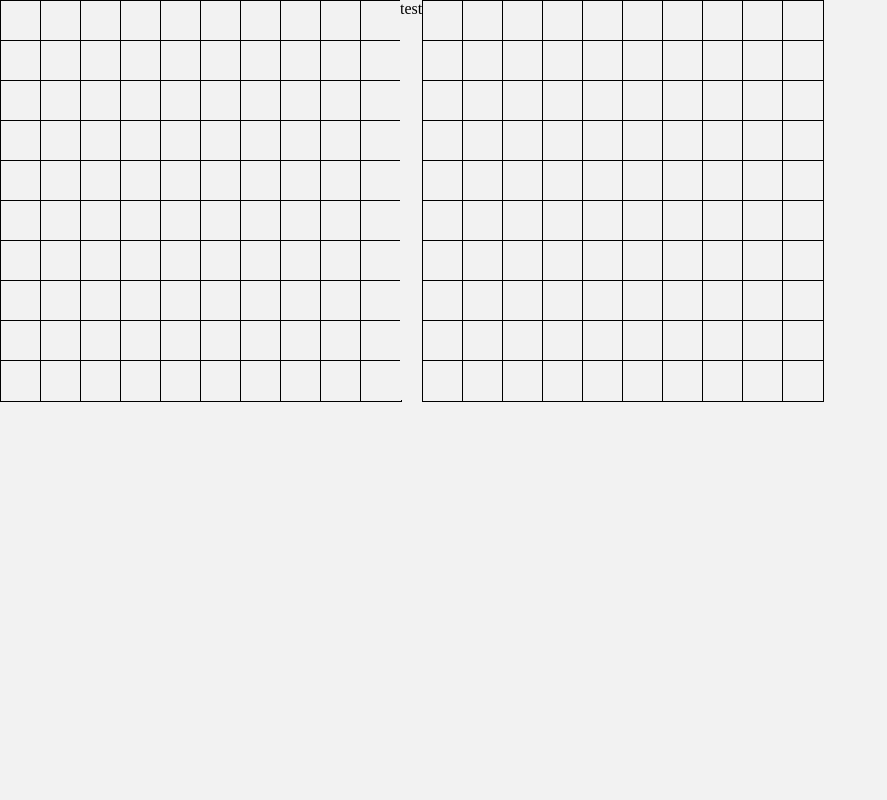
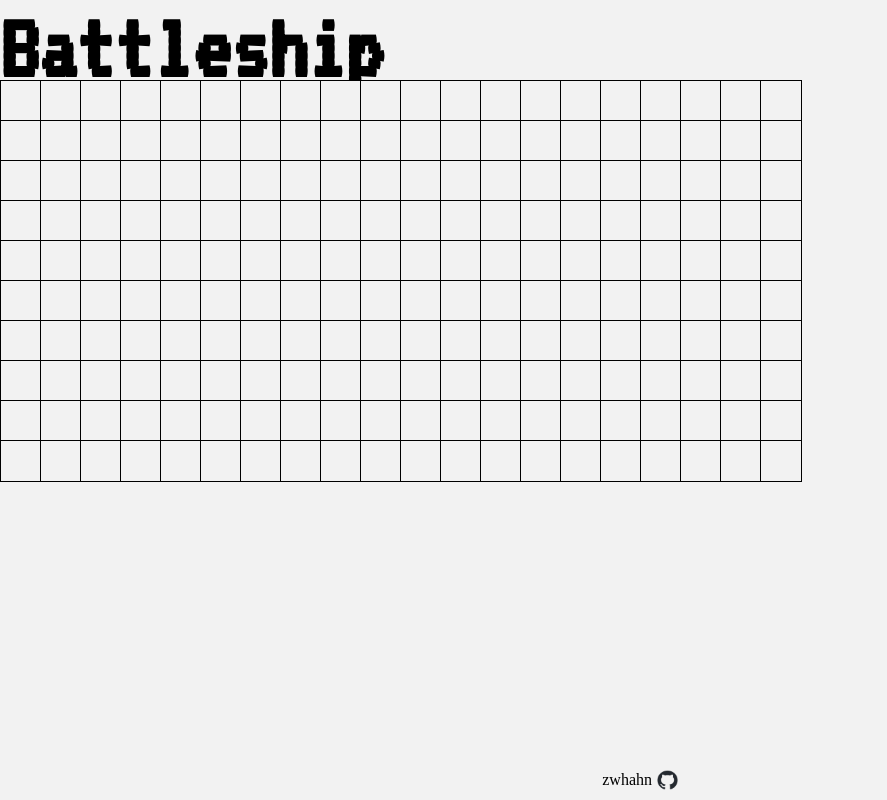
Before and after one commit to zwhahn/battleship, a website with bundled scripts: page src/index.html in a window 1280 px wide. Shown: the whole page, without its empty margins (0-887 px from the left). Built offline with nearby package versions, Linux system fonts and the light colour scheme.

Commit message:
style: create footer and header and load V232 custom font

```diff
--- a/src/index.html
+++ b/src/index.html
@@ -5,13 +5,32 @@
 		<meta name="viewport" content="width=device-width, initial-scale=1.0" />
 		<script src="./UI.js" type="module" defer></script>
 		<link rel="stylesheet" href="./styles.css" />
+		<link rel="preconnect" href="https://fonts.googleapis.com" />
+		<link rel="preconnect" href="https://fonts.gstatic.com" crossorigin />
+		<link
+			href="https://fonts.googleapis.com/css2?family=VT323&display=swap"
+			rel="stylesheet"
+		/>
 		<title>Battleship</title>
 	</head>
 	<body>
 		<div class="page-container">
-			<div class="board-container"></div>
-			<div>test</div>
-			<div class="board-container"></div>
+			<header>
+				<h1>Battleship</h1>
+			</header>
+			<div id="game-container">
+				<div class="board-container"></div>
+				<div class="board-container"></div>
+			</div>
+			<footer>
+				<a href="https://github.com/zwhahn">
+					zwhahn
+					<img
+						src="../assets/github-mark.png"
+						alt="GitHub Invertocat logo"
+					/>
+				</a>
+			</footer>
 		</div>
 	</body>
 </html>
--- a/src/styles.css
+++ b/src/styles.css
@@ -13,6 +13,18 @@
 }
 
 .page-container {
+	display: grid;
+	grid-template-rows: 10% 85% 5%;
+	width: 100vw;
+	height: 100vh;
+}
+
+header {
+	font-family: VT323;
+	font-size: 3em;
+}
+
+#game-container {
 	display: flex;
 }
 
@@ -37,3 +49,23 @@
 .cell.miss {
 	background-color: var(--miss);
 }
+
+footer {
+	display: flex;
+	justify-content: center;
+	align-items: center;
+}
+
+footer a {
+	display: flex;
+	text-decoration: none;
+	align-items: center;
+	gap: 5px;
+	color: #000;
+	cursor: pointer;
+	padding: 5px;
+}
+
+footer img {
+	height: 1.3em;
+}
```
Also changed, not shown: assets/github-mark.png (added).
